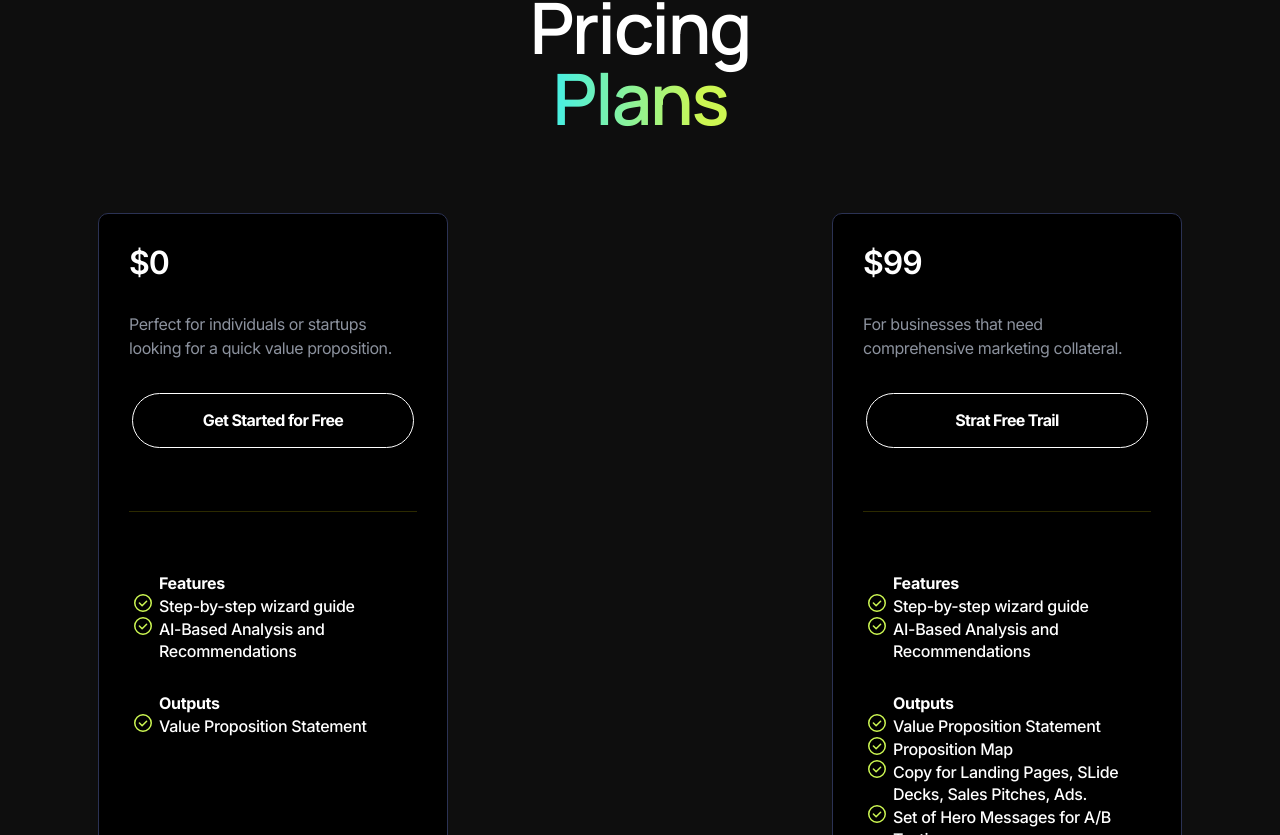
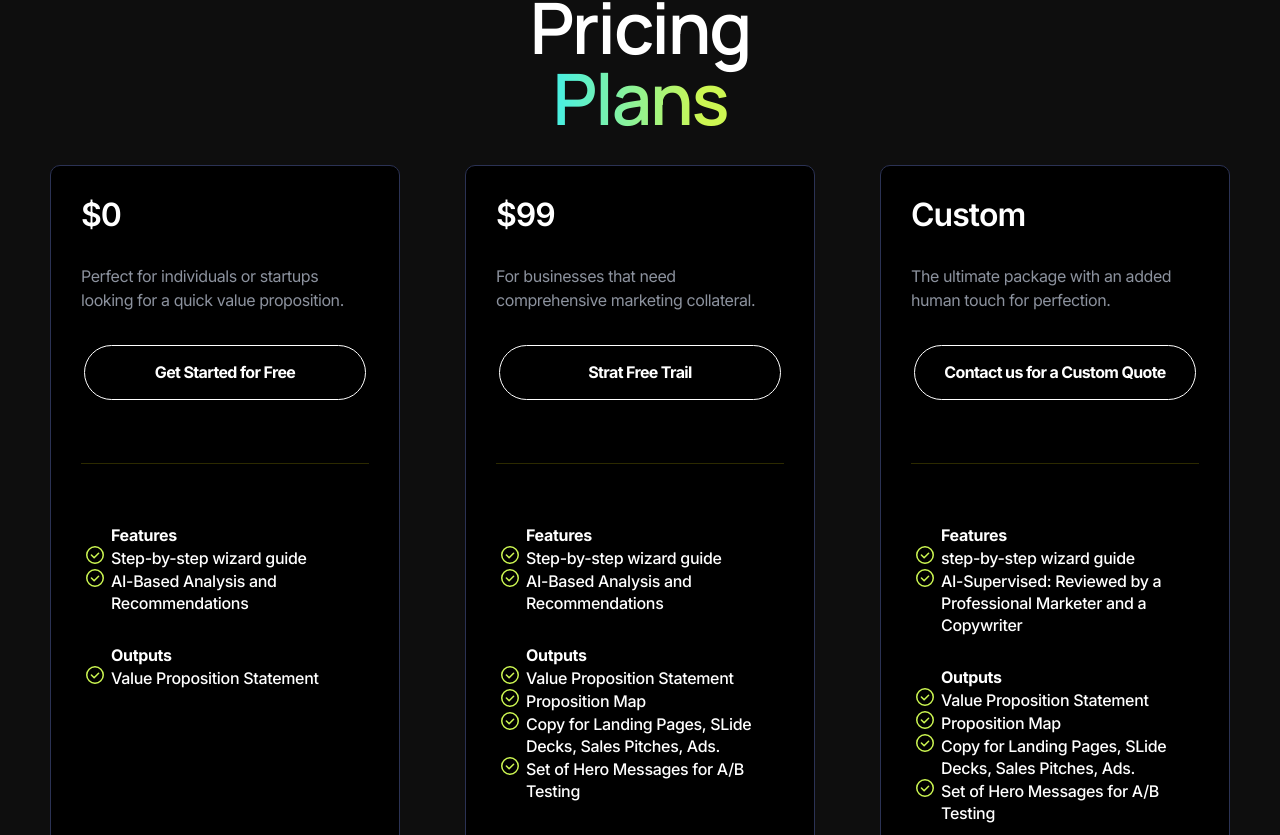
Before and after one commit to emdes12/max-with-vue, a Vue app: page / in a window 1280 px wide. Shown: the part 8205-9040 px from the top of the page. Built offline with nearby package versions, Linux system fonts and the light colour scheme.

Commit message:
fix: mobile viewpoint overflowing

```diff
--- a/src/components/Pricing.vue
+++ b/src/components/Pricing.vue
@@ -9,7 +9,7 @@ const customOutputArray = ['Value Proposition Statement', 'Proposition Map', 'Co
 </script>
 
 <template>
-    <div class="container">
+    <div class="containss">
         <PricingCard cardName="Free" sub="per month" head="$0" txt="Perfect for individuals or startups looking for a quick value proposition." btnText="Get Started for Free" :outputArr="freeOutputArray" :featuredArr="freeFeaturesArray"/>
         <PricingCard cardName="Pro" sub="per month" head="$99" txt="For businesses that need comprehensive marketing collateral." btnText="Strat Free Trail" :featuredArr="nine9FeatureArray" :outputArr="nine9OutputArray"/>
         <PricingCard cardName="Custom" head="Custom" txt="The ultimate package with an added human touch for perfection." btnText="Contact us for a Custom Quote" :featuredArr="customFeatureArray" :outputArr="customOutputArray"/>
@@ -17,7 +17,7 @@ const customOutputArray = ['Value Proposition Statement', 'Proposition Map', 'Co
 </template>
 
 <style scoped>
-.container {
+.containss {
     display: flex;
     flex-wrap: wrap;
     gap: 20px;
```
